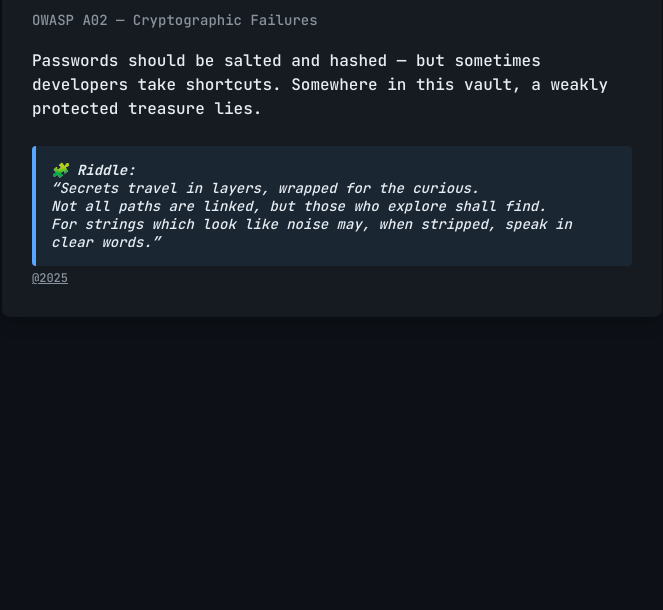
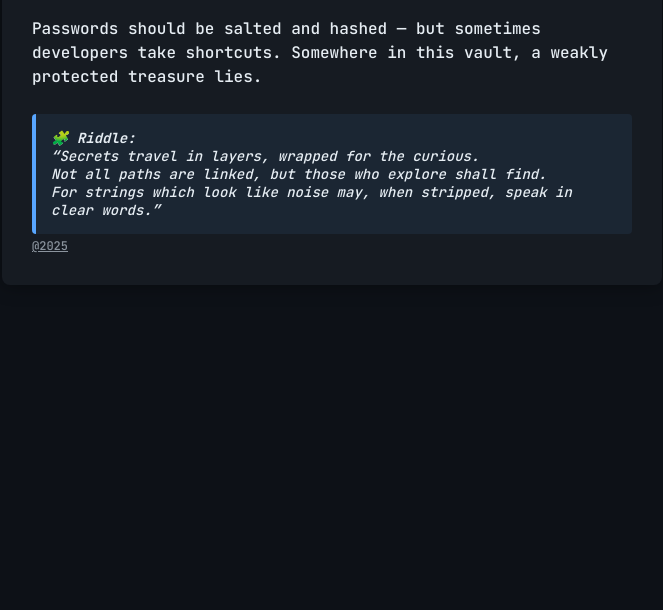
Before and after one commit to mrendless999/THE_CRACKERS, a plain HTML site: page index.html in a window 1280 px wide. Shown: the part 190-800 px from the top of the page, without its empty margins (308-971 px from the left). Drawn offline with Linux system fonts and the light colour scheme; a script that the page names is missing.

Commit message:
Update index.html

```diff
--- a/index.html
+++ b/index.html
@@ -9,7 +9,6 @@
 
 <div class="container">
     <h1 class="title">🔐 Crypto Vault</h1>
-    <p class="subtitle">OWASP A02 — Cryptographic Failures</p>
 
     <p class="desc">
         Passwords should be salted and hashed — but sometimes developers take shortcuts.
```
